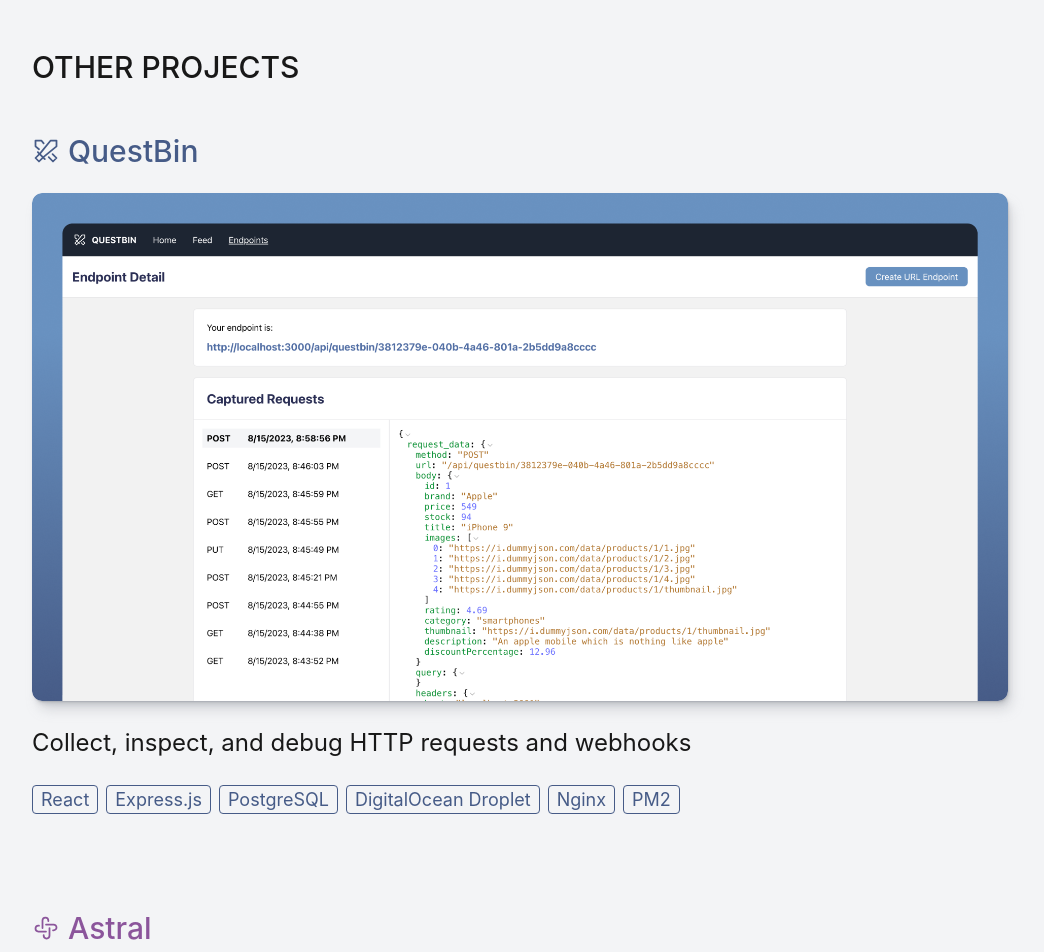
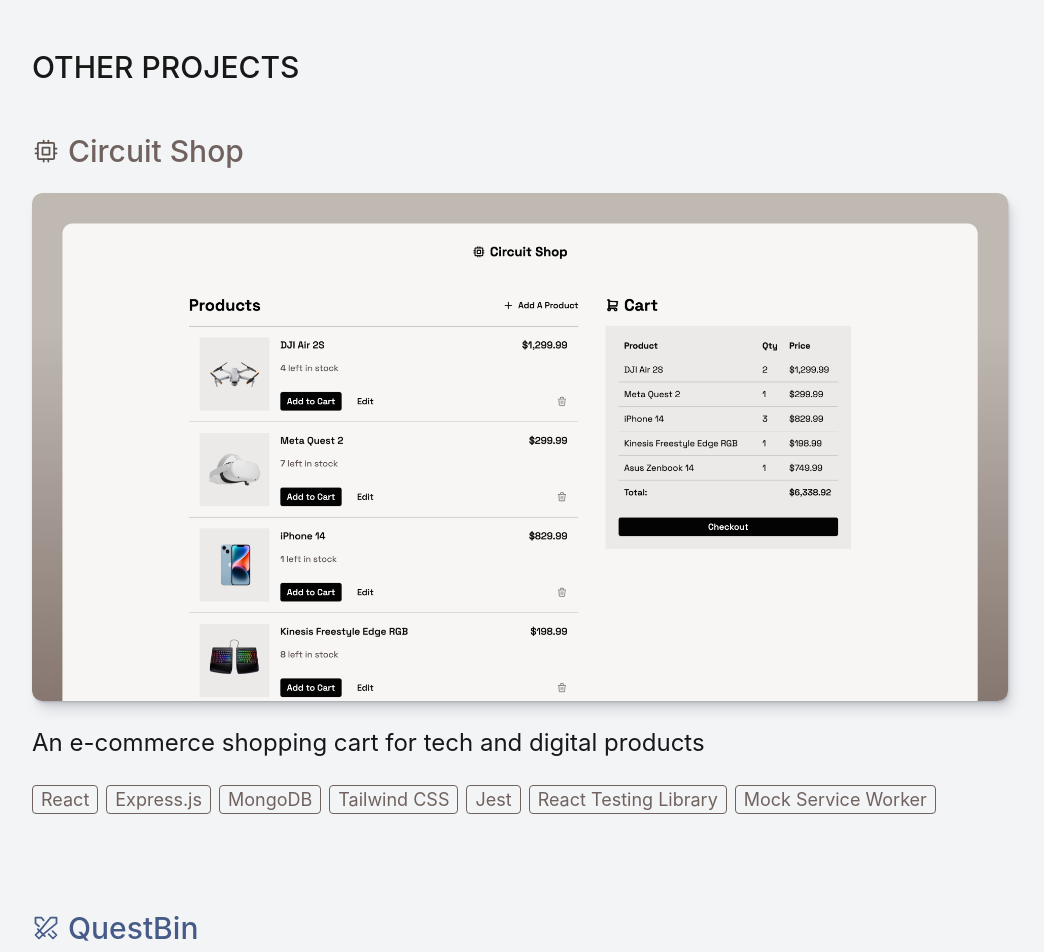
Before and after one commit to Joewebsta/joeswebster.com, a React (Vite) app: page / in a window 1280 px wide. Shown: the part 2560-3512 px from the top of the page, without its empty margins (120-1164 px from the left). Built offline with nearby package versions, Linux system fonts and the light colour scheme.

Commit message:
Add circuit shop project

```diff
--- a/src/components/Projects.jsx
+++ b/src/components/Projects.jsx
@@ -1,9 +1,59 @@
 import React, { useState, useEffect } from "react";
 import Project from "./Project";
-import { IconSwords, IconApiApp } from "@tabler/icons-react";
+import { IconCpu, IconSwords, IconApiApp } from "@tabler/icons-react";
 
 const Projects = () => {
   const [iconSize, setIconSize] = useState(window.innerWidth < 640 ? 24 : 28);
+  const projects = [
+    {
+      imageSrc: "circuit-shop-ui.png",
+      title: "Circuit Shop",
+      description: "An e-commerce shopping cart for tech and digital products",
+      technologies: [
+        "React",
+        "Express.js",
+        "MongoDB",
+        "Tailwind CSS",
+        "Jest",
+        "React Testing Library",
+        "Mock Service Worker",
+      ],
+      textColor: "text-circuit-tan",
+      borderColor: "border-circuit-tan",
+      icon: <IconCpu size={iconSize} strokeWidth="1.5" color={"#5d534f"} />,
+    },
+    {
+      imageSrc: "questbin-ui.png",
+      title: "QuestBin",
+      description: "Collect, inspect, and debug HTTP requests and webhooks",
+      technologies: [
+        "React",
+        "Express.js",
+        "PostgreSQL",
+        "DigitalOcean Droplet",
+        "Nginx",
+        "PM2",
+      ],
+      textColor: "text-questbin-blue",
+      borderColor: "border-questbin-blue",
+      icon: <IconSwords size={iconSize} strokeWidth="1.5" color={"#465b87"} />,
+    },
+    {
+      imageSrc: "astral-ui.png",
+      title: "Astral",
+      description: "Create and manage software engineering tasks and issues",
+      technologies: [
+        "Vanilla JavaScript",
+        "HTML",
+        "CSS",
+        "Handlebars.js",
+        "MVC",
+      ],
+      textColor: "text-astral-purple",
+      borderColor: "border-astral-purple",
+      icon: <IconApiApp size={iconSize} strokeWidth="1.5" color={"#5d534f"} />,
+    },
+  ];
 
   useEffect(() => {
     const handleResize = () => {
@@ -23,41 +73,9 @@
         Other Projects
       </h2>
       <div className="flex flex-col gap-12 sm:gap-24">
-        <Project
-          imageSrc="questbin-ui.png"
-          title="QuestBin"
-          description="Collect, inspect, and debug HTTP requests and webhooks"
-          technologies={[
-            "React",
-            "Express.js",
-            "PostgreSQL",
-            "DigitalOcean Droplet",
-            "Nginx",
-            "PM2",
-          ]}
-          textColor="text-questbin-blue"
-          borderColor="border-questbin-blue"
-          icon={
-            <IconSwords size={iconSize} strokeWidth="1.5" color={"#465b87"} />
-          }
-        />
-        <Project
-          imageSrc="astral-ui.png"
-          title="Astral"
-          description="Create and manage software engineering tasks and issues"
-          technologies={[
-            "Vanilla JavaScript",
-            "HTML",
-            "CSS",
-            "Handlebars.js",
-            "MVC",
-          ]}
-          textColor="text-astral-purple"
-          borderColor="border-astral-purple"
-          icon={
-            <IconApiApp size={iconSize} strokeWidth="1.5" color={"#8B559B"} />
-          }
-        />
+        {projects.map((projectProps) => (
+          <Project {...projectProps} />
+        ))}
       </div>
     </div>
   );
--- a/tailwind.config.js
+++ b/tailwind.config.js
@@ -11,6 +11,7 @@
         "otto-blue": "#2e327a",
         "questbin-blue": "#465b87",
         "astral-purple": "#8B559B",
+        "circuit-tan": "#70625e",
       },
       fontFamily: {
         sans: ["Inter", ...defaultTheme.fontFamily.sans],
```
Also changed, not shown: public/circuit-shop-ui.png (added).
